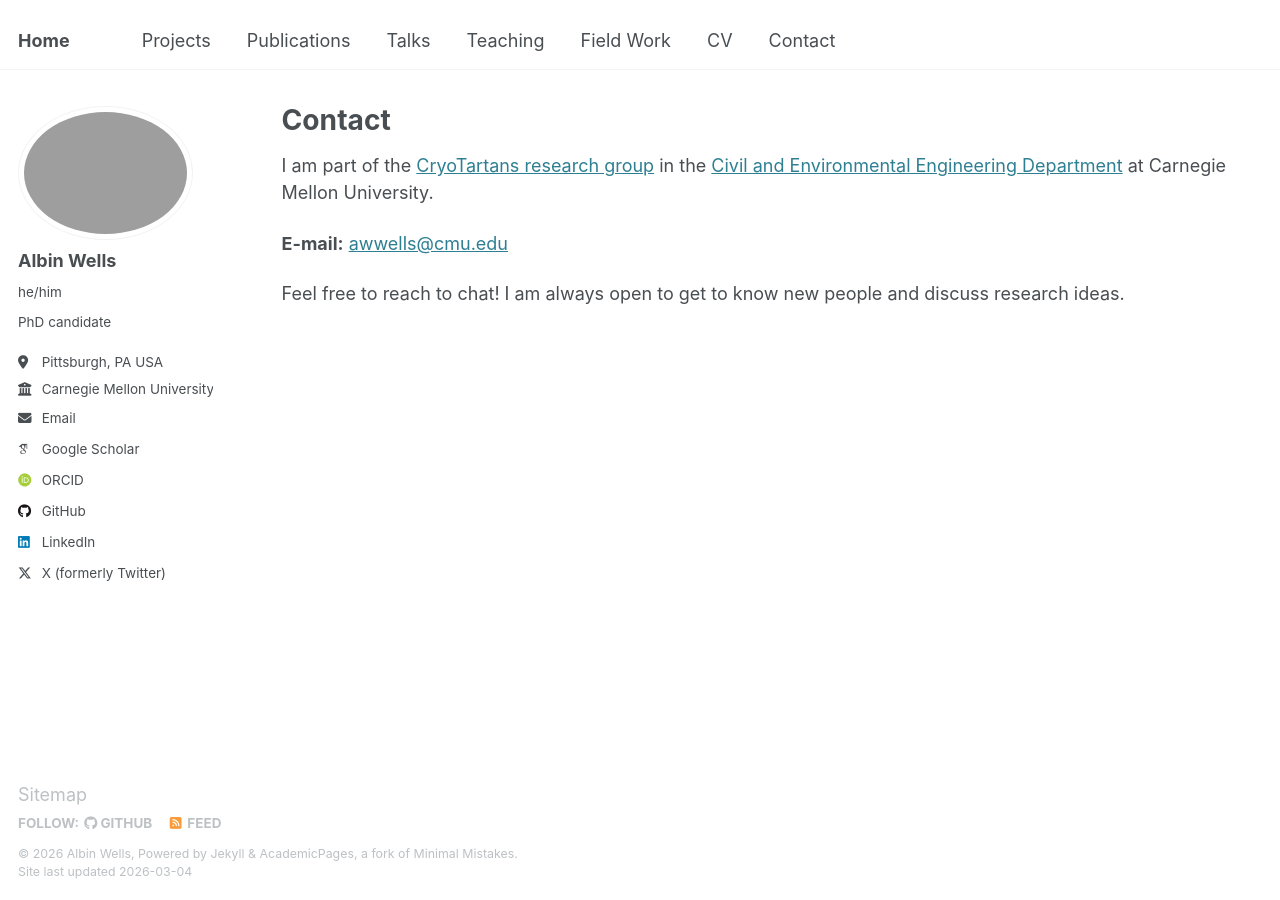
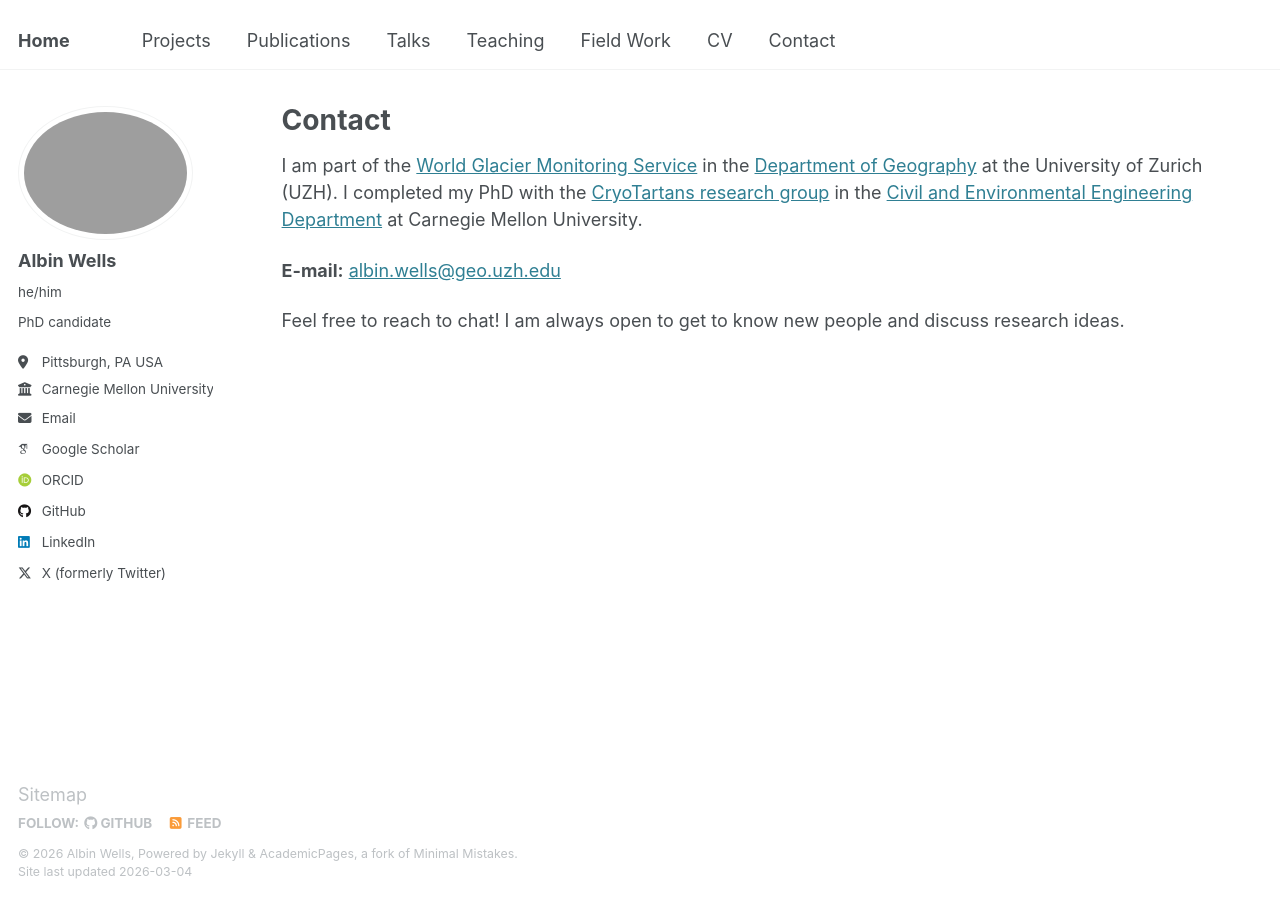
Before and after one commit to albinwwells/albinwwells.github.io, a Jekyll site: the page built from _pages/contact.md, in a window 1280 px wide. Built offline with Jekyll 4.4.1, drawn with Linux system fonts in a browser that asks for light colours; some web fonts are replaced.

Commit message:
Update contact.md

```diff
--- a/_pages/contact.md
+++ b/_pages/contact.md
@@ -9,8 +9,8 @@ redirect_from:
 
 {% include base_path %}
 
-I am part of the [CryoTartans research group](https://www.cmu.edu/cee/cryotartans/index.html) in the [Civil and Environmental Engineering Department](https://cee.engineering.cmu.edu/) at Carnegie Mellon University.
+I am part of the [World Glacier Monitoring Service](https://wgms.ch/) in the [Department of Geography](https://www.geo.uzh.ch/en.html) at the University of Zurich (UZH). I completed my PhD with the [CryoTartans research group](https://www.cmu.edu/cee/cryotartans/index.html) in the [Civil and Environmental Engineering Department](https://cee.engineering.cmu.edu/) at Carnegie Mellon University.
 
-**E-mail:** [awwells@cmu.edu](mailto:awwells@cmu.edu)
+**E-mail:** [albin.wells@geo.uzh.edu](mailto:albin.wells@geo.uzh.edu)
 
 Feel free to reach to chat! I am always open to get to know new people and discuss research ideas.
```
